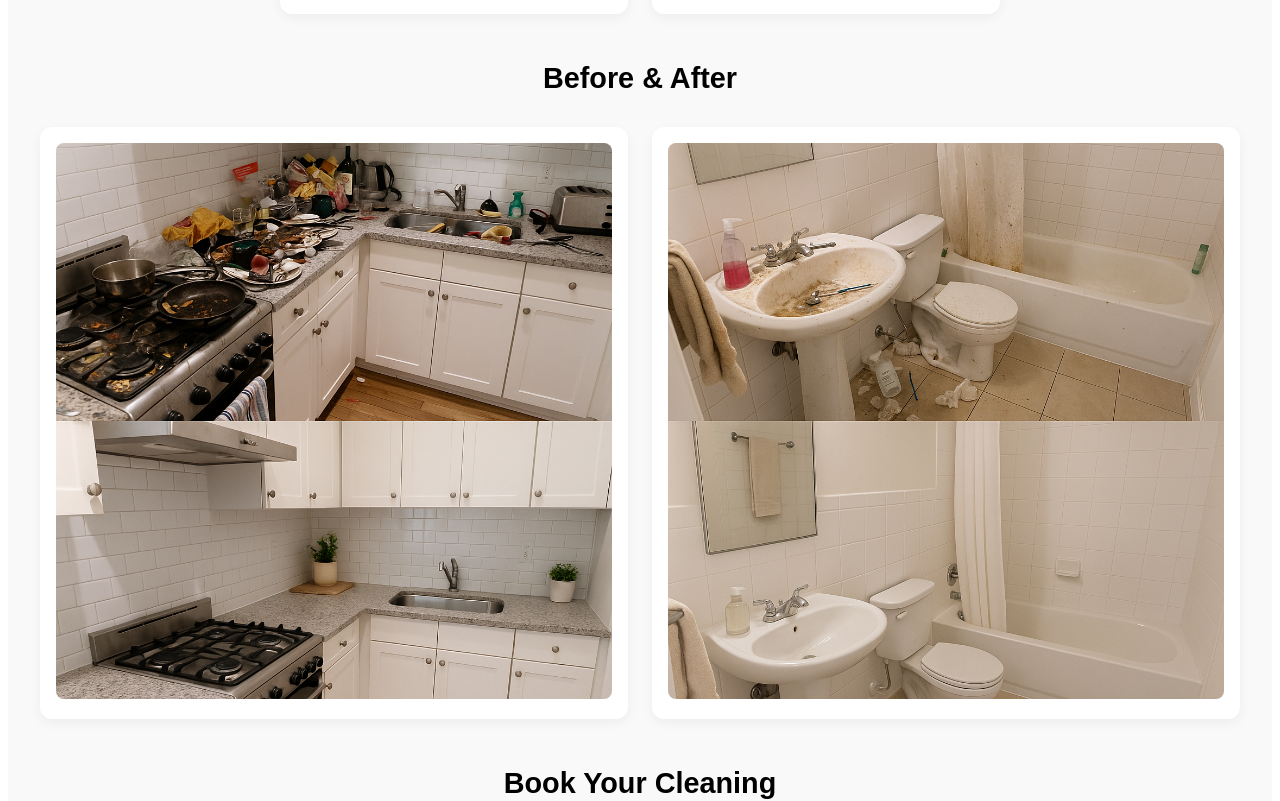
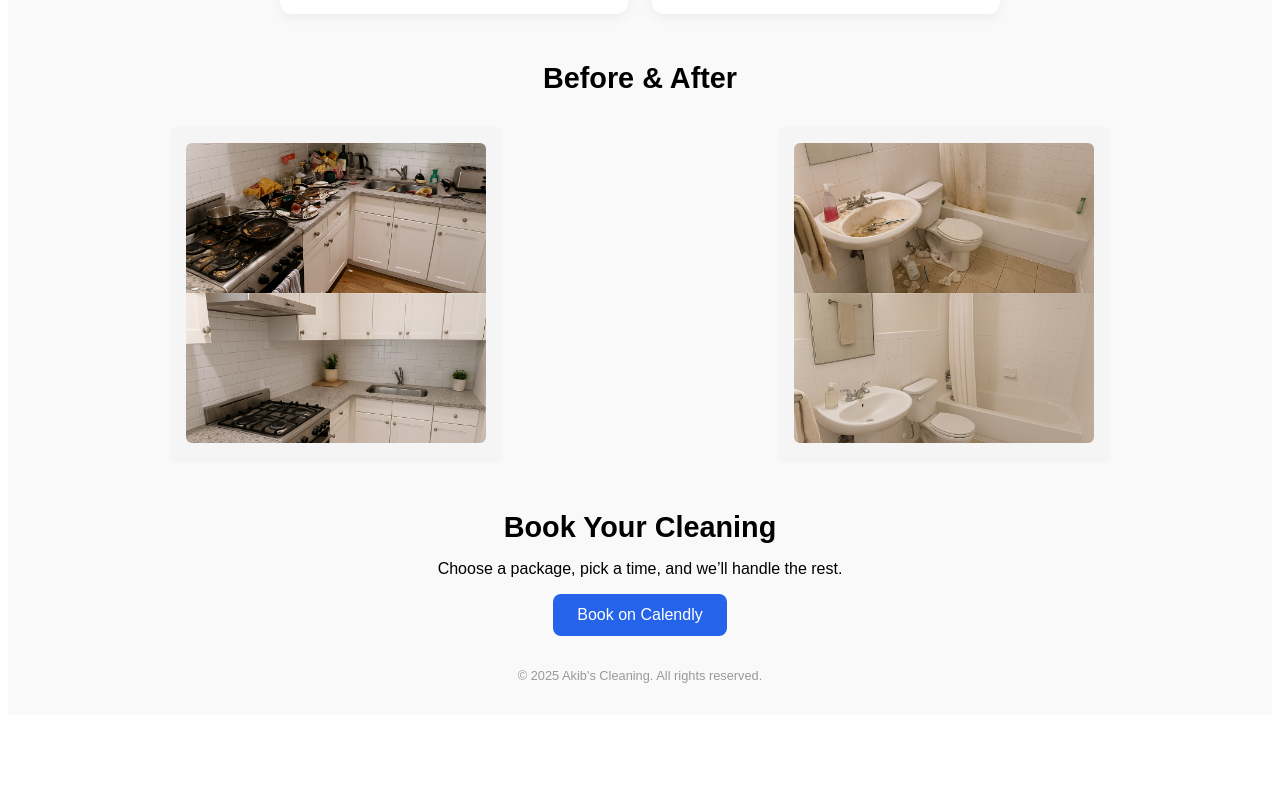
Before and after one commit to Akib-Islam1/Flat-Rate-Cleaning, a React (Vite) app: page / in a window 1280 px wide. Shown: the part 620-1421 px from the top of the page. After the commit the page ends 1343 px from the top, so only its background shows below. Built offline with nearby package versions, Linux system fonts and the light colour scheme.

Commit message:
Update HomePage.jsx

```diff
--- a/src/HomePage.jsx
+++ b/src/HomePage.jsx
@@ -86,19 +86,24 @@ export default function HomePage() {
       {/* Gallery Section */}
 <section style={{ marginBottom: '3rem' }}>
   <h2 style={{ textAlign: 'center', fontSize: '1.8rem', marginBottom: '2rem' }}>Before & After</h2>
-  <div style={{ display: 'grid', gridTemplateColumns: 'repeat(auto-fit, minmax(250px, 1fr))', gap: '1.5rem' }}>
-    <div style={{ backgroundColor: '#fff', borderRadius: '12px', boxShadow: '0 4px 12px rgba(0,0,0,0.05)', padding: '1rem' }}>
+  <div style={{
+    display: 'grid',
+    gridTemplateColumns: 'repeat(auto-fit, minmax(200px, 1fr))',
+    gap: '1rem',
+    justifyItems: 'center'
+  }}>
+    <div style={{ background: '#f5f5f5', padding: '1rem', borderRadius: '8px', width: '100%', maxWidth: '300px' }}>
       <img
         src={kitchenImage}
         alt="Kitchen Before and After"
-        style={{ width: '100%', height: 'auto', borderRadius: '8px' }}
+        style={{ width: '100%', height: 'auto', borderRadius: '6px', objectFit: 'cover' }}
       />
     </div>
-    <div style={{ backgroundColor: '#fff', borderRadius: '12px', boxShadow: '0 4px 12px rgba(0,0,0,0.05)', padding: '1rem' }}>
+    <div style={{ background: '#f5f5f5', padding: '1rem', borderRadius: '8px', width: '100%', maxWidth: '300px' }}>
       <img
         src={bathroomImage}
         alt="Bathroom Before and After"
-        style={{ width: '100%', height: 'auto', borderRadius: '8px' }}
+        style={{ width: '100%', height: 'auto', borderRadius: '6px', objectFit: 'cover' }}
       />
     </div>
   </div>
```
